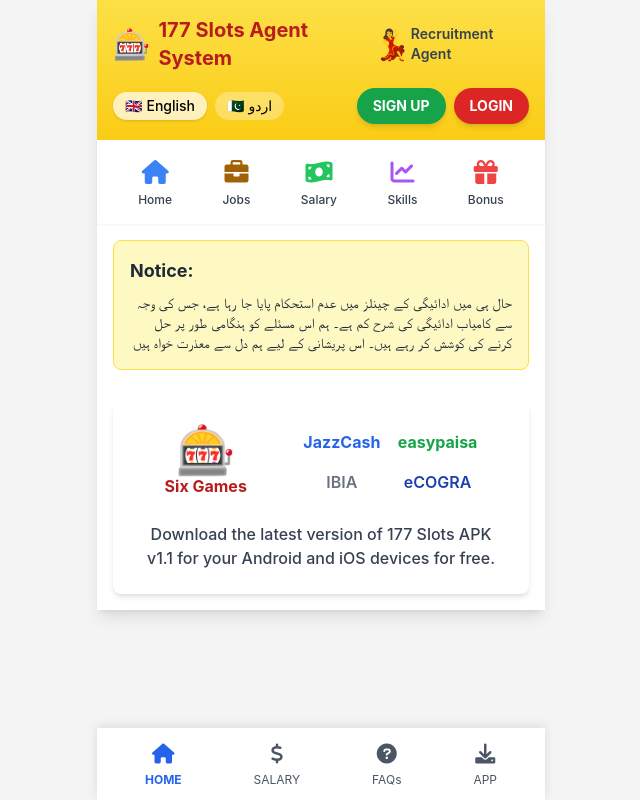
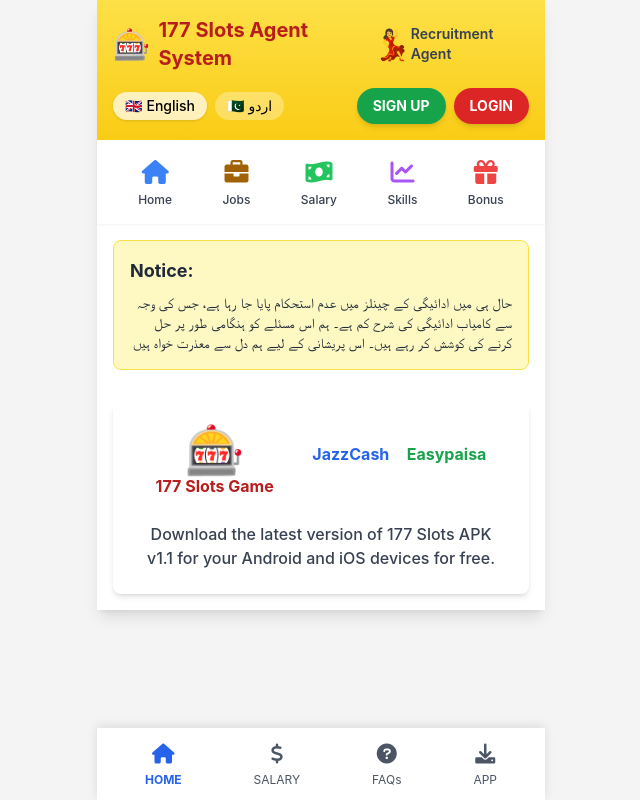
Before and after one commit to uzairop6363/Six-Games-Agent-OTP-HACK, a plain HTML site: page index.html in a window 1280 px wide. Shown: the whole page, without its empty margins (319-959 px from the left). Drawn offline with nearby package versions, Linux system fonts and the light colour scheme.

Commit message:
Update index.html

```diff
--- a/index.html
+++ b/index.html
@@ -69,12 +69,12 @@
        <div class="p-4">
            <div class="bg-white rounded-lg shadow-md p-6 text-center">
                <div class="flex justify-around items-center mb-6">
-                   <div class="text-center"><span class="text-5xl">🎰</span><div class="font-bold text-red-700">Six Games</div></div>
+                   <div class="text-center"><span class="text-5xl">🎰</span><div class="font-bold text-red-700">177 Slots Game</div></div>
                    <div class="grid grid-cols-2 gap-4">
                        <div class="font-bold text-blue-600">JazzCash</div>
-                       <div class="font-bold text-green-600">easypaisa</div>
-                       <div class="font-semibold text-gray-500">IBIA</div>
-                       <div class="font-semibold text-blue-800">eCOGRA</div>
+                       <div class="font-bold text-green-600">Easypaisa</div>
+                       <div class="font-semibold text-gray-500"></div>
+                       <div class="font-semibold text-blue-800"></div>
                    </div>
                </div>
                <p class="text-gray-700 font-medium">
```
